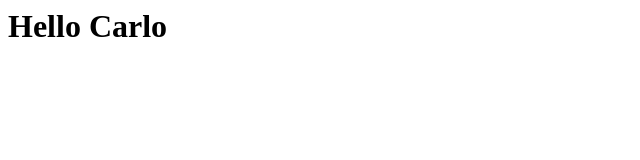
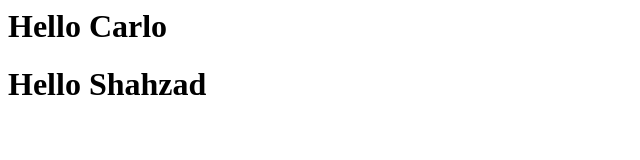
Before and after one commit to shahzadnaeem/introductions, a plain HTML site: page index.html in a window 1280 px wide. Shown: the whole page, without its empty margins (0-640 px from the left). Drawn offline with Linux system fonts and the light colour scheme.

Commit message:
added hello again

```diff
--- a/index.html
+++ b/index.html
@@ -1 +1,2 @@
 <h1>Hello Carlo</h1>
+<h1>Hello Shahzad</h1>
```
